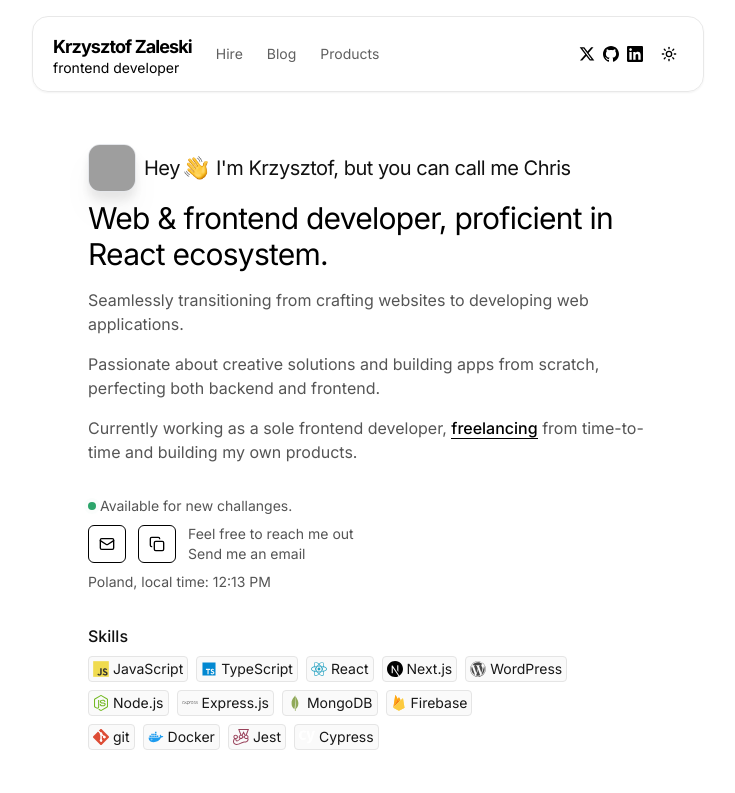
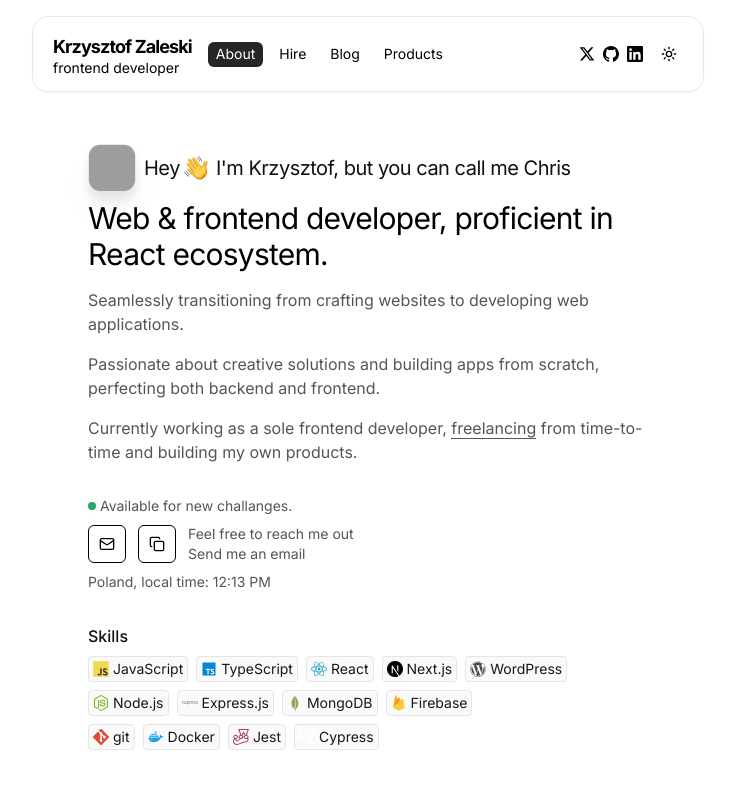
Before and after one commit to Zlvsky/czaleski.com, a Next.js app: page / in a window 1280 px wide. Shown: the top 793 px of the page, without its empty margins (272-1007 px from the left). Built offline with nearby package versions, Linux system fonts and the light colour scheme; grey boxes are pictures that could not be loaded.

Commit message:
feat: added transition in nav links, refactored header

```diff
--- a/src/components/header/Header.tsx
+++ b/src/components/header/Header.tsx
@@ -11,8 +11,8 @@ function Header() {
   const [hidden, setHidden] = useState(false)
 
   useMotionValueEvent(scrollY, 'change', (latest) => {
-    const previous = scrollY.getPrevious()
-    if (latest > previous! && latest > 100) setHidden(true)
+    const previousScroll = scrollY.getPrevious()
+    if (latest > previousScroll! && latest > 100) setHidden(true)
     else setHidden(false)
   })
 
--- a/src/components/header/_components/Logo.tsx
+++ b/src/components/header/_components/Logo.tsx
@@ -1,13 +1,12 @@
+import { NAME, POSITION } from '@/utils/consts'
 import Link from 'next/link'
 
 function Logo() {
   return (
     <Link href={'/'} className="hidden items-center space-x-2 sm:flex">
       <div className="flex flex-col text-sm leading-none">
-        <span className="text-lg font-bold tracking-tighter dark:text-white">
-          Krzysztof Zaleski
-        </span>
-        <span>frontend developer</span>
+        <span className="text-lg font-bold tracking-tighter dark:text-white">{NAME}</span>
+        <span>{POSITION}</span>
       </div>
     </Link>
   )
--- a/src/components/header/_components/NavLinks.tsx
+++ b/src/components/header/_components/NavLinks.tsx
@@ -1,64 +1,70 @@
+'use client'
+
+import { routes } from '@/data/routes'
+import { cn } from '@/utils'
+import { motion } from 'framer-motion'
 import Link from 'next/link'
+import { usePathname } from 'next/navigation'
 
 interface ISingleLink {
   href: string
   text: string
+  active: boolean
 }
 
-const ahrefs = [
-  // {
-  //   href: '/about',
-  //   text: 'About'
-  // },
-  {
-    href: 'https://hireme.czaleski.com/',
-    text: 'Hire'
-  },
-  {
-    href: '/blog',
-    text: 'Blog'
-  },
-  {
-    href: 'https://products.czaleski.com/',
-    text: 'Products'
-  }
-]
+const SingleLink: React.FC<ISingleLink> = ({ href, active, text }) => {
+  const isExternal = href.startsWith('http')
 
-const SingleLink: React.FC<ISingleLink> = ({ href, text }) => {
-  if (href.startsWith('http')) {
-    return (
+  return (
+    <li
+      className={cn(
+        'relative cursor-pointer rounded-md bg-transparent text-sm transition-colors ease-in dark:text-white/90 ',
+        !active && ' hover:text-dark26 dark:hover:text-white'
+      )}
+    >
       <Link
         href={href}
-        className="text-sm text-gray2 dark:text-white/90"
-        target="_blank"
-        referrerPolicy="no-referrer"
+        target={isExternal ? '_blank' : undefined}
+        referrerPolicy={isExternal ? 'no-referrer' : undefined}
+        className="relative z-10 px-2 py-1"
       >
-        <li className="cursor-pointer rounded-md bg-transparent px-1 py-1.5 transition-colors ease-in hover:bg-grayE8/40 dark:hover:bg-dark26 sm:px-2">
+        <motion.span
+          initial={{ color: active ? 'white' : 'gray2' }}
+          animate={{ color: active ? 'white' : 'gray2' }}
+          transition={{ type: 'spring', stiffness: 290, damping: 35, duration: 3 }}
+        >
           {text}
-        </li>
+        </motion.span>
       </Link>
-    )
-  }
-
-  return (
-    <Link href={href} className="text-sm text-gray2 dark:text-white/90">
-      <li className="cursor-pointer rounded-md bg-transparent px-2 py-1.5 transition-colors ease-in hover:bg-grayE8/40 dark:hover:bg-dark26">
-        {text}
-      </li>
-    </Link>
+      {active ? (
+        <motion.div
+          className={
+            'absolute left-0 right-0 top-0 z-0 -mt-0.5 h-[25px] rounded-md bg-dark26'
+          }
+          layoutId="active"
+          // BUG FIX - PREVENT JUMPING WHEN PAGE IS SCROLLED
+          style={{ originY: '0px' }}
+          transition={{ type: 'spring', stiffness: 290, damping: 35, mass: 1 }}
+        />
+      ) : null}
+    </li>
   )
 }
 
 const NavLinks = () => {
+  const pathname = usePathname()
+
   return (
     <ul className="flex flex-row items-center gap-1 sm:gap-2">
-      <Link href={'/'} className="text-sm text-gray2 dark:text-white/90 sm:hidden">
-        <li className="cursor-pointer rounded-md bg-transparent px-2 py-1.5 transition-colors ease-in hover:bg-grayE8/40 dark:hover:bg-dark26">
-          Home
-        </li>
-      </Link>
-      {ahrefs.map((link, index) => (
-        <SingleLink key={index} {...link} />
+      {routes.map((link, index) => (
+        <SingleLink
+          key={index}
+          active={
+            pathname === link.href ||
+            (pathname.startsWith(link.href) && link.href !== '/')
+          }
+          {...link}
+        />
       ))}
     </ul>
   )
--- a/src/components/main-page/Hero.tsx
+++ b/src/components/main-page/Hero.tsx
@@ -38,7 +38,7 @@ function Hero() {
         <p className="text-grayText1 dark:text-grayText2">
           Currently working as a sole frontend developer,{' '}
           <a
-            className="border-b border-black font-medium text-black dark:border-white dark:text-white"
+            className="border-b border-grayText1 transition-colors hover:border-textHover hover:text-textHover  dark:border-grayText2 dark:hover:border-white dark:hover:text-white"
             href="https://hireme.czaleski.com"
             target="_blank"
           >
--- /dev/null
+++ b/src/data/routes.ts
@@ -0,0 +1,18 @@
+export const routes = [
+  {
+    href: '/',
+    text: 'About'
+  },
+  {
+    href: 'https://hireme.czaleski.com/',
+    text: 'Hire'
+  },
+  {
+    href: '/blog',
+    text: 'Blog'
+  },
+  {
+    href: 'https://products.czaleski.com/',
+    text: 'Products'
+  }
+] as const
--- a/src/utils/consts/index.ts
+++ b/src/utils/consts/index.ts
@@ -8,6 +8,8 @@ export const DEFAULT_DESCRIPTION =
 export const DEFAULT_IMAGE_URL = '/img/baner.png'
 
 export const EMAIL = 'zlvsky@icloud.com'
+export const NAME = 'Krzysztof Zaleski'
+export const POSITION = 'frontend developer'
 
 export const GITHUB_URL = 'https://github.com/Zlvsky'
 export const TWITTER_URL = 'https://twitter.com/Zlvskyy'
--- a/tailwind.config.ts
+++ b/tailwind.config.ts
@@ -31,6 +31,7 @@ const config: Config = {
         dark48: '#484848',
         grayText1: '#555',
         grayText2: '#a8a8a8',
+        textHover: "#21201c",
         green: '#2CA56B'
       },
       boxShadow: {
```
